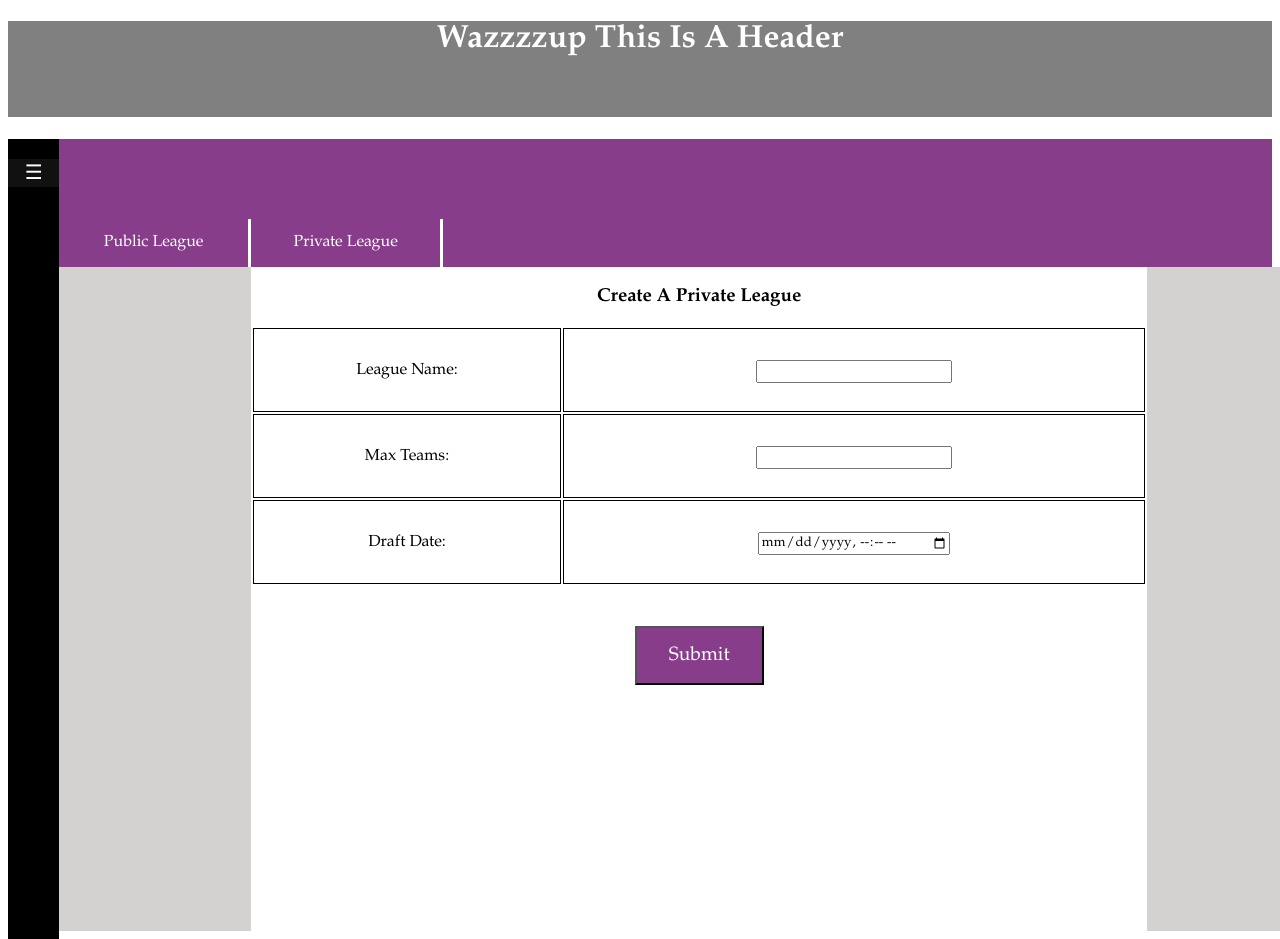
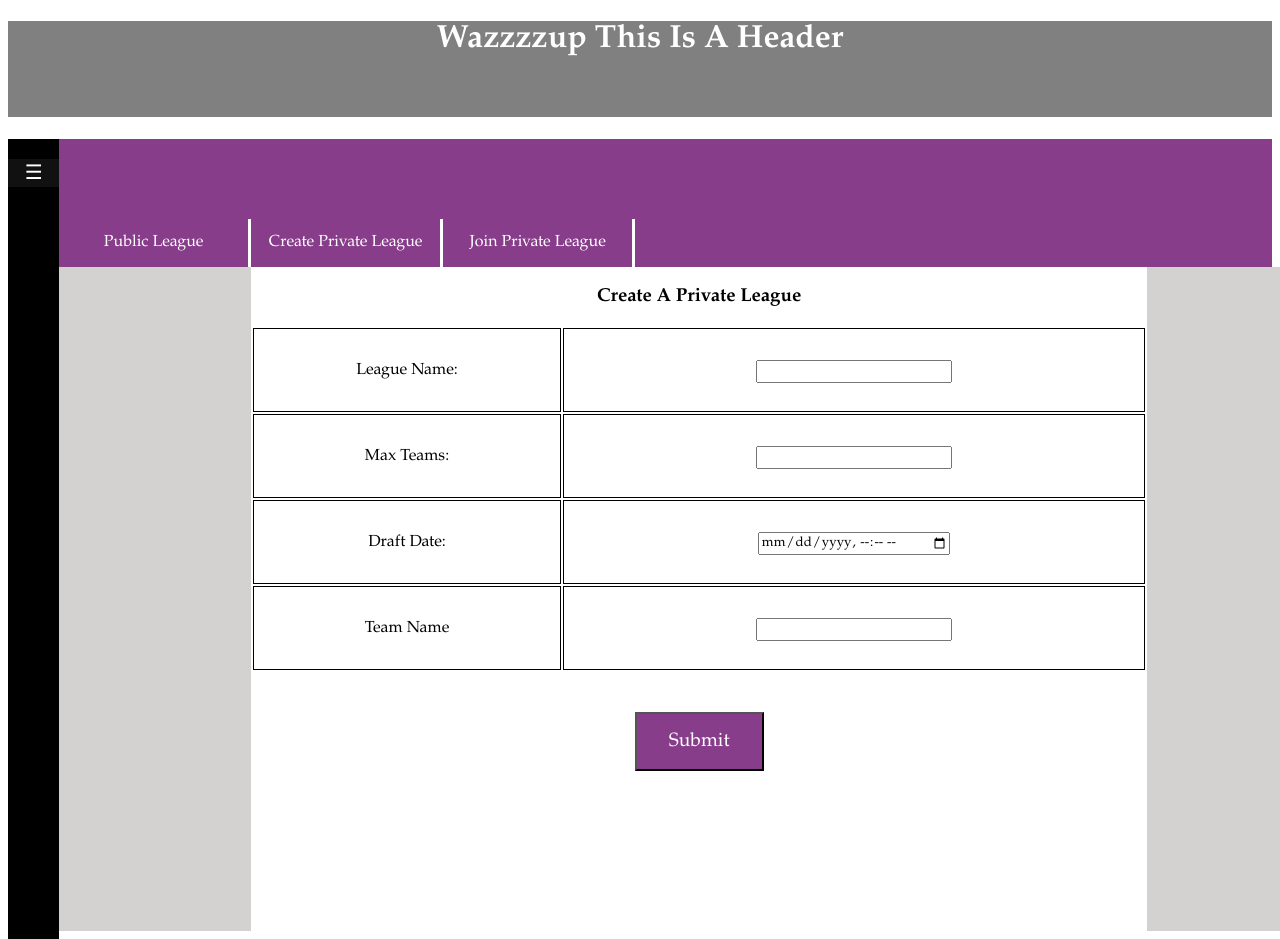
Before and after one commit to Bencabe/fantasy_football_project, a Django app: page /draft/create_league/ in a window 1280 px wide; the page is wider, and only the part inside the window is pictured. Run offline with Django 3.2, Linux system fonts and the light colour scheme.

Commit message:
added functionality for users to join private leagues

```diff
--- a/fantasy_premier_league/fantasy_football_project/draft/forms.py
+++ b/fantasy_premier_league/fantasy_football_project/draft/forms.py
@@ -1,6 +1,5 @@
 from django import forms
-from .models import League
-# import floppyforms as forms
+from .models import League, Team
 
 
 class DateTimeInput(forms.DateTimeInput):
@@ -10,7 +9,14 @@ class LeagueForm(forms.ModelForm):
     # draft_date = forms.DateTimeField()
     class Meta:
         model = League
-        fields = ["name", "max_teams","draft_date"]
+        fields = ["league_name", "max_teams","draft_date"]
         widgets = {
             "draft_date": DateTimeInput(),
         }
+
+class JoinLeagueForm(forms.ModelForm):
+    # draft_date = forms.DateTimeField()
+    league = forms.CharField()
+    class Meta:
+        model = Team
+        fields = ["team_name", "league"]
--- a/fantasy_premier_league/fantasy_football_project/draft/models.py
+++ b/fantasy_premier_league/fantasy_football_project/draft/models.py
@@ -8,40 +8,40 @@ class League(models.Model):
     id = models.UUIDField(primary_key=True, default=uuid.uuid4, editable=False)
     # id = models.AutoField(primary_key=True)
     league_rep = models.ForeignKey(User,on_delete=models.CASCADE)
-    name = models.CharField(max_length=50)
+    league_name = models.CharField(max_length=50)
     max_teams = models.IntegerField()
     start_date = models.DateField()
     draft_date = models.DateTimeField()
     players_in_league = models.ManyToManyField(User,related_name='league_player')
     def __str__(self):
-        return self.name
+        return self.league_name
 
 class Team(models.Model):
     id = models.AutoField(primary_key=True)
     user = models.ForeignKey(User,on_delete=models.CASCADE)
     league = models.ForeignKey(League,on_delete=models.CASCADE)
-    name = models.CharField(max_length=50)
+    team_name = models.CharField(max_length=50)
     total_score = models.DecimalField(max_digits=7,decimal_places=2,default=0)
-    player_1 = models.ForeignKey(Player,on_delete=models.CASCADE,related_name='player_1')
-    player_2 = models.ForeignKey(Player,on_delete=models.CASCADE,related_name='player_2')
-    player_3 = models.ForeignKey(Player,on_delete=models.CASCADE,related_name='player_3')
-    player_4 = models.ForeignKey(Player,on_delete=models.CASCADE,related_name='player_4')
-    player_5 = models.ForeignKey(Player,on_delete=models.CASCADE,related_name='player_5')
-    player_6 = models.ForeignKey(Player,on_delete=models.CASCADE,related_name='player_6')
-    player_7 = models.ForeignKey(Player,on_delete=models.CASCADE,related_name='player_7')
-    player_8 = models.ForeignKey(Player,on_delete=models.CASCADE,related_name='player_8')
-    player_9 = models.ForeignKey(Player,on_delete=models.CASCADE,related_name='player_9')
-    player_10 = models.ForeignKey(Player,on_delete=models.CASCADE,related_name='player_10')
-    player_11 = models.ForeignKey(Player,on_delete=models.CASCADE,related_name='player_11')
-    player_12 = models.ForeignKey(Player,on_delete=models.CASCADE,related_name='player_12')
-    player_13 = models.ForeignKey(Player,on_delete=models.CASCADE,related_name='player_13')
-    player_14 = models.ForeignKey(Player,on_delete=models.CASCADE,related_name='player_14')
-    player_15 = models.ForeignKey(Player,on_delete=models.CASCADE,related_name='player_15')
+    player_1 = models.ForeignKey(Player,on_delete=models.CASCADE,related_name='player_1',blank=True,null=True)
+    player_2 = models.ForeignKey(Player,on_delete=models.CASCADE,related_name='player_2',blank=True,null=True)
+    player_3 = models.ForeignKey(Player,on_delete=models.CASCADE,related_name='player_3',blank=True,null=True)
+    player_4 = models.ForeignKey(Player,on_delete=models.CASCADE,related_name='player_4',blank=True,null=True)
+    player_5 = models.ForeignKey(Player,on_delete=models.CASCADE,related_name='player_5',blank=True,null=True)
+    player_6 = models.ForeignKey(Player,on_delete=models.CASCADE,related_name='player_6',blank=True,null=True)
+    player_7 = models.ForeignKey(Player,on_delete=models.CASCADE,related_name='player_7',blank=True,null=True)
+    player_8 = models.ForeignKey(Player,on_delete=models.CASCADE,related_name='player_8',blank=True,null=True)
+    player_9 = models.ForeignKey(Player,on_delete=models.CASCADE,related_name='player_9',blank=True,null=True)
+    player_10 = models.ForeignKey(Player,on_delete=models.CASCADE,related_name='player_10',blank=True,null=True)
+    player_11 = models.ForeignKey(Player,on_delete=models.CASCADE,related_name='player_11',blank=True,null=True)
+    player_12 = models.ForeignKey(Player,on_delete=models.CASCADE,related_name='player_12',blank=True,null=True)
+    player_13 = models.ForeignKey(Player,on_delete=models.CASCADE,related_name='player_13',blank=True,null=True)
+    player_14 = models.ForeignKey(Player,on_delete=models.CASCADE,related_name='player_14',blank=True,null=True)
+    player_15 = models.ForeignKey(Player,on_delete=models.CASCADE,related_name='player_15',blank=True,null=True)
 
     def __str__(self):
-        return self.name
+        return self.team_name
     class Meta:
-       unique_together = [["id", "league"]]
+       unique_together = [["id", "league"],['user','league']]
 
 # class DraftRoom(models.Model):
 #     id = models.AutoField(primary_key=True)
--- a/fantasy_premier_league/fantasy_football_project/draft/urls.py
+++ b/fantasy_premier_league/fantasy_football_project/draft/urls.py
@@ -8,4 +8,5 @@ urlpatterns = [
     path('change_template/<str:template>',  views.change_template, name='change_template'),
     path('leagues/',  views.leagues, name='leagues'),
     path('change_template_leagues/<str:template>/<str:league>',  views.change_template_leagues, name='change_template_leagues'),
+    path('process_join_form/',  views.process_join_form, name='process_join_form'),
 ]
--- a/fantasy_premier_league/fantasy_football_project/draft/views.py
+++ b/fantasy_premier_league/fantasy_football_project/draft/views.py
@@ -1,8 +1,8 @@
 from django.shortcuts import render, redirect
 from django.http import HttpResponse
-from .forms import LeagueForm
+from .forms import LeagueForm, JoinLeagueForm
 from django.utils import timezone
-from .models import League
+from .models import League, Team
 from datetime import datetime
 from django.contrib.auth.models import User
 
@@ -22,6 +22,7 @@ def create_league(request):
         # print(request.GET['template'])
     # print(template_to_include)
     if request.method == 'POST':
+        print('team_name',request.POST['team_name'])
         # creating mutable post object so that we can modify datetime format to be compatible with the model
         mutable = request.POST._mutable
         request.POST._mutable = True
@@ -41,26 +42,34 @@ def create_league(request):
 
             # add league rep as a member of the league
             l = League.objects.get(id=l_id)
-            u = User.objects.get(id=1)
+            u = User.objects.get(id=request.user.id)
             l.players_in_league.add(u)
             l.save()
+            # create league rep's team
+            team = Team()
+            team.name = request.POST['team_name']
+            team.league = l
+            team.user = u
+            team.save()
 
             return HttpResponse("It Worked " + str(league.id) + " " +str(request.user) + " " + str(request.user.id))
 
     # if a GET (or any other method) we'll create a blank form
     else:
         form = LeagueForm()
+        join_league_form = JoinLeagueForm()
 
-    return render(request,"create_league/create_league.html",{'template_to_include': template_to_include,'form':form})
+    return render(request,"create_league/create_league.html",{'template_to_include': template_to_include,'form':form,'join_league_form':join_league_form})
 
 
 def change_template(request,template):
     template = 'create_league/' + template + '.html'
     form = LeagueForm()
-    return render(request,template,{'form':form})
+    join_form = JoinLeagueForm()
+    return render(request,template,{'form':form,'join_form':join_form})
 
 def leagues(request):
-    leagues = request.user.league_set.all()
+    leagues = League.objects.filter(players_in_league=request.user)
     return render(request,'leagues/leagues_main.html',{'leagues':leagues})
 
 def change_template_leagues(request,template,league):
@@ -68,3 +77,24 @@ def change_template_leagues(request,template,league):
     selected_league = League.objects.get(id=league)
     info = {'id': selected_league.id}
     return render(request,template,{'info':info})
+
+def process_join_form(request):
+    if request.method == 'POST':
+        team = Team()
+        league = League.objects.get(id=request.POST['league'])
+        user = User.objects.get(id=request.user.id)
+        ''' add team based on form data. not using from.is_valid() & form.save()
+        because I ran into problems around the form needing to be populated with a
+        league instance instead of league id. Wasn't sure how to fix so did this but it's
+        a bit hacky '''
+        team.name = request.POST['team_name']
+        team.league = league
+        team.user = user
+        team.save()
+
+        league.players_in_league.add(user)
+        league.save()
+        return redirect('/draft/leagues/')
+
+    message = "Didin't work"
+    return HttpResponse("Didn't Work")
--- a/fantasy_premier_league/fantasy_football_project/templates/base.html
+++ b/fantasy_premier_league/fantasy_football_project/templates/base.html
@@ -13,7 +13,7 @@
   {% block sidebar %}
   <div id="mySidebar" class="sidebar">
     <a href="javascript:void(0)" class="closebtn" onclick="closeNav()">&times;</a>
-    <a href="{% url 'create_league' %}">Create League</a>
+    <a href="{% url 'create_league' %}">Create/Join League</a>
     <a href="{% url 'leagues' %}">Leagues</a>
     <a href="#">Account</a>
     <a href="#">FAQ</a>
--- a/fantasy_premier_league/fantasy_football_project/templates/create_league/create_league.html
+++ b/fantasy_premier_league/fantasy_football_project/templates/create_league/create_league.html
@@ -6,7 +6,8 @@
 <div class=page-navigation>
     <div class=content-select>
         <button id='public_league'  onclick='changeTemplate(this.id)'>Public League</a>
-        <button id='private_league' onclick='changeTemplate(this.id)'>Private League</a>
+        <button id='private_league' onclick='changeTemplate(this.id)'>Create Private League</a>
+        <button id='join_private_league' onclick='changeTemplate(this.id)'>Join Private League</a>
     </div>
 
 </div>
--- a/fantasy_premier_league/fantasy_football_project/templates/create_league/private_league.html
+++ b/fantasy_premier_league/fantasy_football_project/templates/create_league/private_league.html
@@ -5,7 +5,7 @@
         <table class='form-table'>
             <tr>
                 <td class='form-label'>League Name: </td>
-                <td class='form-input'>{{ form.name }}</td>
+                <td class='form-input'>{{ form.league_name }}</td>
             </tr>
             <tr>
                 <td class='form-label'>Max Teams: </td>
@@ -15,6 +15,10 @@
                 <td class='form-label'>Draft Date: </td>
                 <td class='form-input'>{{ form.draft_date }}</td>
             </tr>
+            <tr>
+                <td class='form-label'>Team Name</td>
+                <td class='form-input'>{{ join_league_form.team_name }}</td>
+            </tr>
         </table>
         <input class='form-submit' type="submit" value="Submit">
     </form>
--- a/fantasy_premier_league/fantasy_football_project/templates/leagues/leagues_main.html
+++ b/fantasy_premier_league/fantasy_football_project/templates/leagues/leagues_main.html
@@ -19,6 +19,7 @@
         <button id='transfers' onclick='changeTemplateLeagues(this.id)'>Transfers</a>
         <button id='team' onclick='changeTemplateLeagues(this.id)'>Team</a>
         <button id='info' onclick='changeTemplateLeagues(this.id)'>League Info</a>
+        <button id='draft_zone' onclick='changeTemplateLeagues(this.id)'>Draft Zone</a>
     </div>
 </div>
 <div id=page-content>
```
Also changed, not shown: fantasy_premier_league/fantasy_football_project/templates/create_league/join_private_league.html (+17 -0 lines), fantasy_premier_league/fantasy_football_project/draft/migrations/0004_auto_20200914_1420.py (added), fantasy_premier_league/fantasy_football_project/draft/migrations/0005_auto_20200914_1423.py (added), fantasy_premier_league/fantasy_football_project/draft/migrations/0006_auto_20200914_1424.py (added), fantasy_premier_league/fantasy_football_project/draft/migrations/0007_auto_20200914_1426.py (added), fantasy_premier_league/fantasy_football_project/draft/migrations/0008_auto_20200914_1502.py (added).
